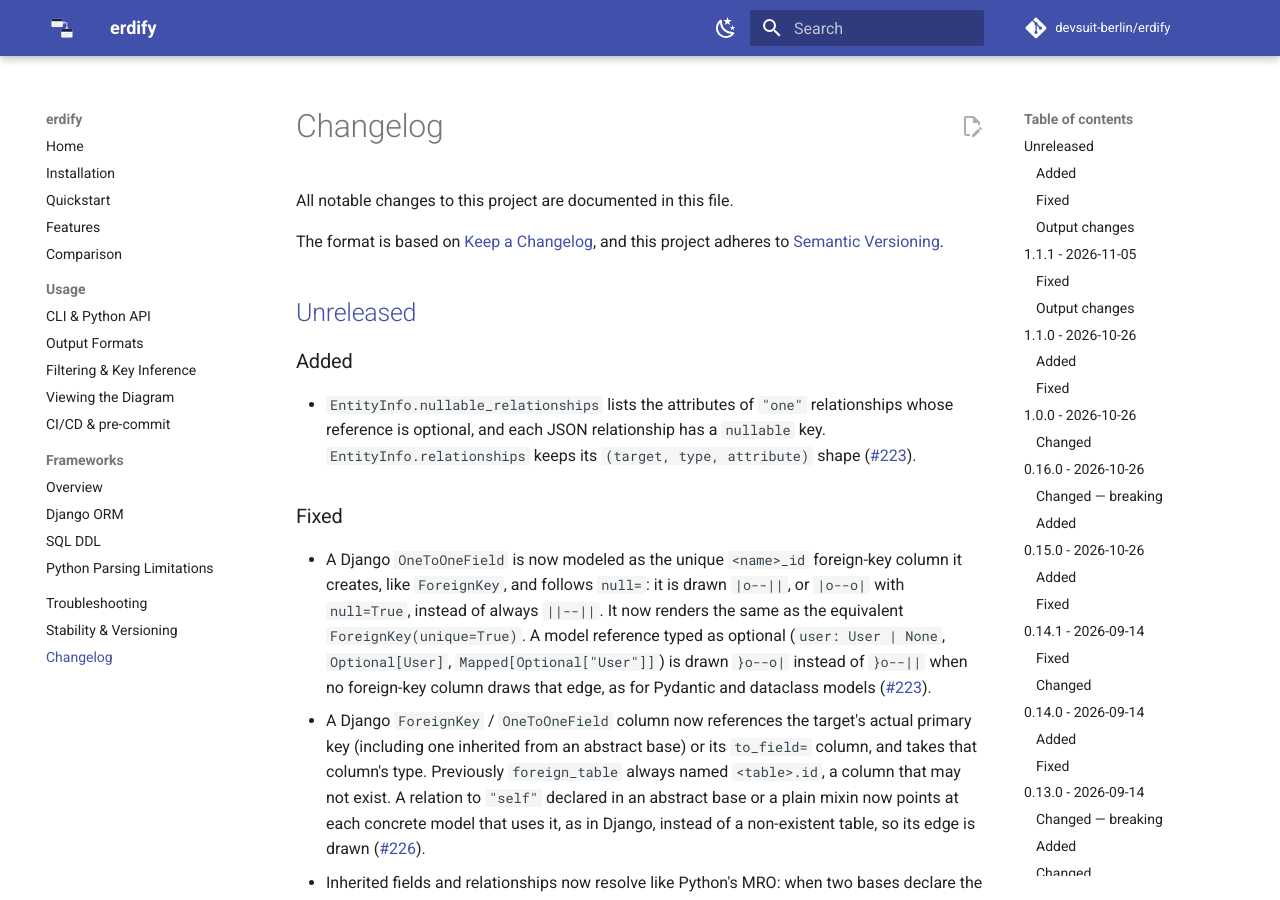
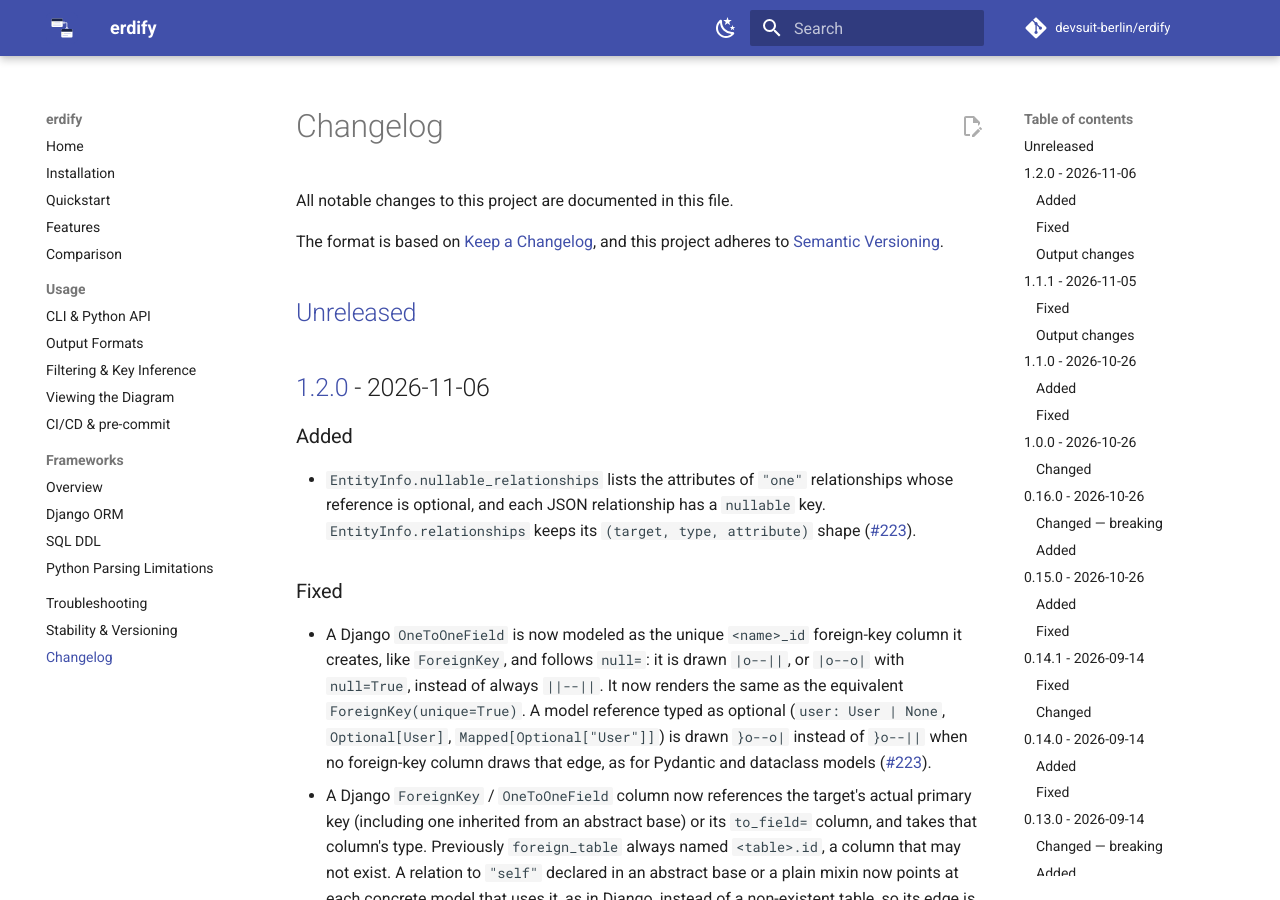
Before and after one commit to devsuit-berlin/erdify, an MkDocs documentation site: the page built from docs/changelog.md, in a window 1280 px wide and 900 px high. Built offline with MkDocs 1.6.1 and Material for MkDocs 9.7.7, drawn with Linux system fonts in a browser that asks for light colours; comment, search, counter and statistics services are not loaded.

Commit message:
chore: release 1.2.0 (#234)
Release 1.2.0: a minor release (#231). It adds
`EntityInfo.nullable_relationships` and a JSON `nullable` key on
relationships, and fixes #223, #226 and #228.

- `pyproject.toml` and `uv.lock` bumped to 1.2.0
- `CHANGELOG.md`: `[Unreleased]` moved to `[1.2.0] - 2026-11-06`, and
the compare links are updated
- `docs/usage/ci.md` and `.pre-commit-hooks.yaml`: pre-commit example
pinned to `rev: v1.2.0`

The release notes include an **Output changes** section: `--check` fails
once after upgrading. The JSON output changes in content only, so
`schema_version` stays `1`. After merging, `gh release create v1.2.0`
publishes to PyPI through the gated `pypi` environment.

```diff
--- a/.pre-commit-hooks.yaml
+++ b/.pre-commit-hooks.yaml
@@ -2,7 +2,7 @@
 #
 #   repos:
 #     - repo: https://github.com/devsuit-berlin/erdify
-#       rev: v1.1.1
+#       rev: v1.2.0
 #       hooks:
 #         - id: erdify
 #           args: [./src/database, -o, docs/erd.puml]
--- a/CHANGELOG.md
+++ b/CHANGELOG.md
@@ -6,6 +6,8 @@ The format is based on [Keep a Changelog](https://keepachangelog.com/en/1.1.0/),
 and this project adheres to [Semantic Versioning](https://semver.org/spec/v2.0.0.html).
 
 ## [Unreleased]
+
+## [1.2.0] - 2026-11-06
 
 ### Added
 
@@ -810,7 +812,8 @@ open-source maintenance.
 
 - Initial release: generate PlantUML ERD diagrams from SQLModel models via AST.
 
-[Unreleased]: https://github.com/devsuit-berlin/erdify/compare/v1.1.1...HEAD
+[Unreleased]: https://github.com/devsuit-berlin/erdify/compare/v1.2.0...HEAD
+[1.2.0]: https://github.com/devsuit-berlin/erdify/compare/v1.1.1...v1.2.0
 [1.1.1]: https://github.com/devsuit-berlin/erdify/compare/v1.1.0...v1.1.1
 [1.1.0]: https://github.com/devsuit-berlin/erdify/compare/v1.0.0...v1.1.0
 [1.0.0]: https://github.com/devsuit-berlin/erdify/compare/v0.16.0...v1.0.0
--- a/pyproject.toml
+++ b/pyproject.toml
@@ -1,6 +1,6 @@
 [project]
 name = "erdify"
-version = "1.1.1"
+version = "1.2.0"
 description = "A zero-dependency ERD generator for your Python models — pure AST, no database required."
 readme = "README.md"
 license = "MIT"
```
Also changed, not shown: docs/usage/ci.md (+1 -1 lines), 1 other file.
